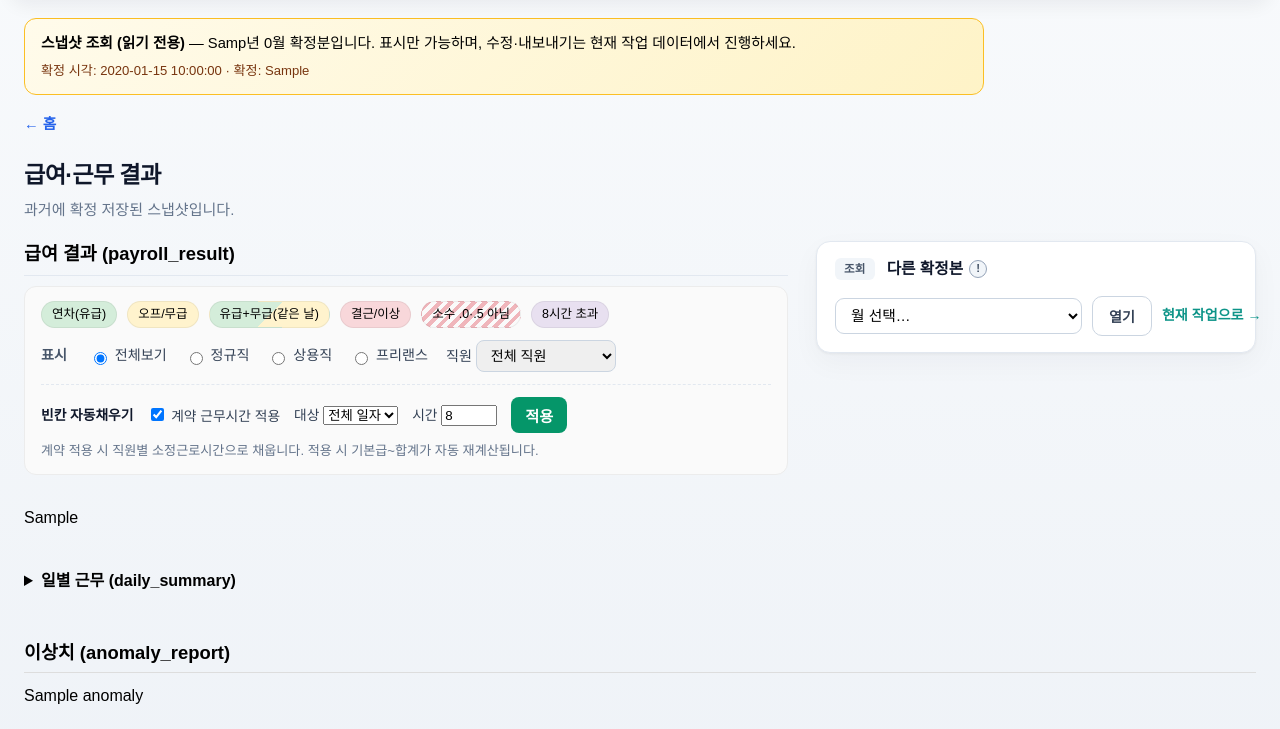
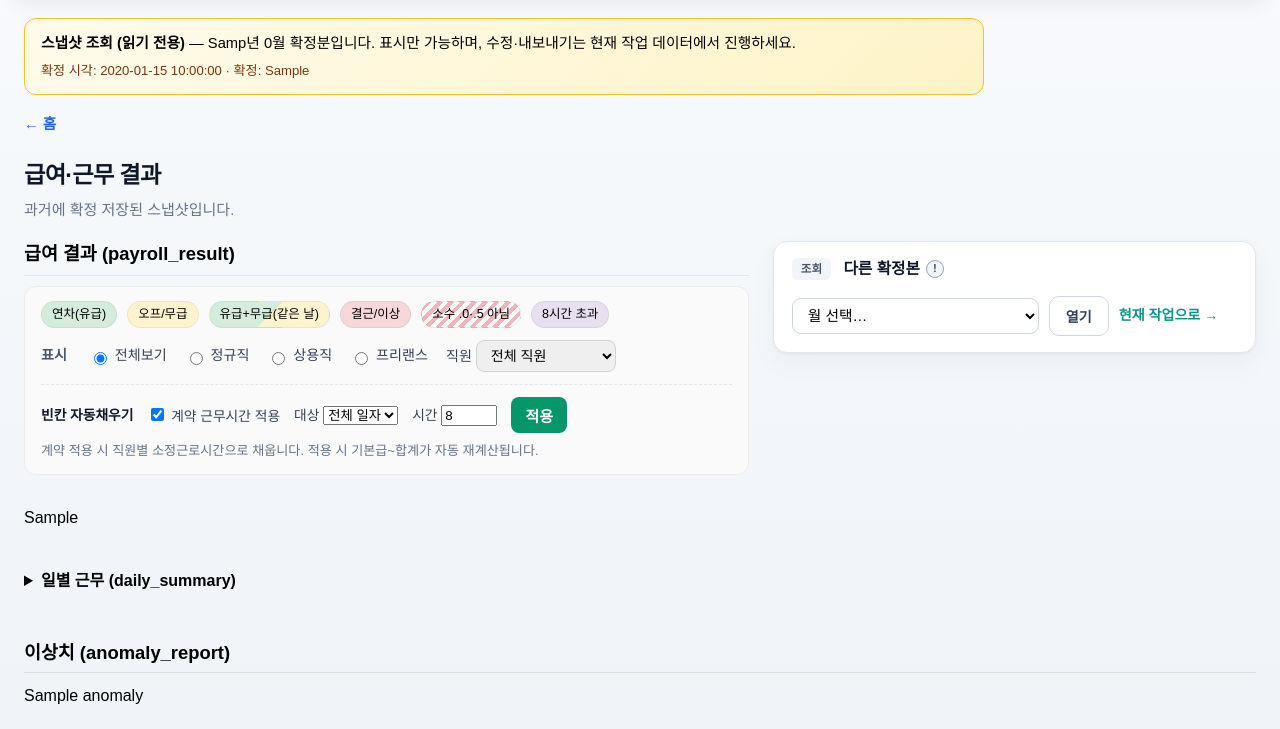
Before and after one commit to Chanceinthebuilding/ops-payroll, a Flask app: template templates/result.html in a window 1280 px wide. Shown: the part 66-795 px from the top of the page. Run offline with Flask 3, Linux system fonts and the light colour scheme; the visitor is signed in with stand-in values (Sample User, id 1); the template is opened without the code that fills it: most values are stand-ins (such as "Sample title", 1, 10 or a date in 2020); parts of the project's set-up code (start-up, migrations or seed data) failed here and were passed over; some web fonts are replaced.

Commit message:
급여 상단 2열 비율 6:4 조정

```diff
--- a/templates/result.html
+++ b/templates/result.html
@@ -135,11 +135,11 @@
     .btn-export { background: #1a73e8; color: #fff; }
     .btn-export:hover { background: #1557b0; }
 
-    /* ── 급여 결과 제목·필터 | 작업 패널 — 한 행 2열 ── */
+    /* ── 급여 결과 제목·필터 | 작업 패널 — 한 행 2열 (약 6 : 4) ── */
     .payroll-top-split {
       display: grid;
-      grid-template-columns: minmax(0, 1fr) minmax(300px, 440px);
-      gap: 20px 28px;
+      grid-template-columns: minmax(0, 6fr) minmax(0, 4fr);
+      gap: 20px 24px;
       align-items: start;
       margin-bottom: 18px;
     }
```
